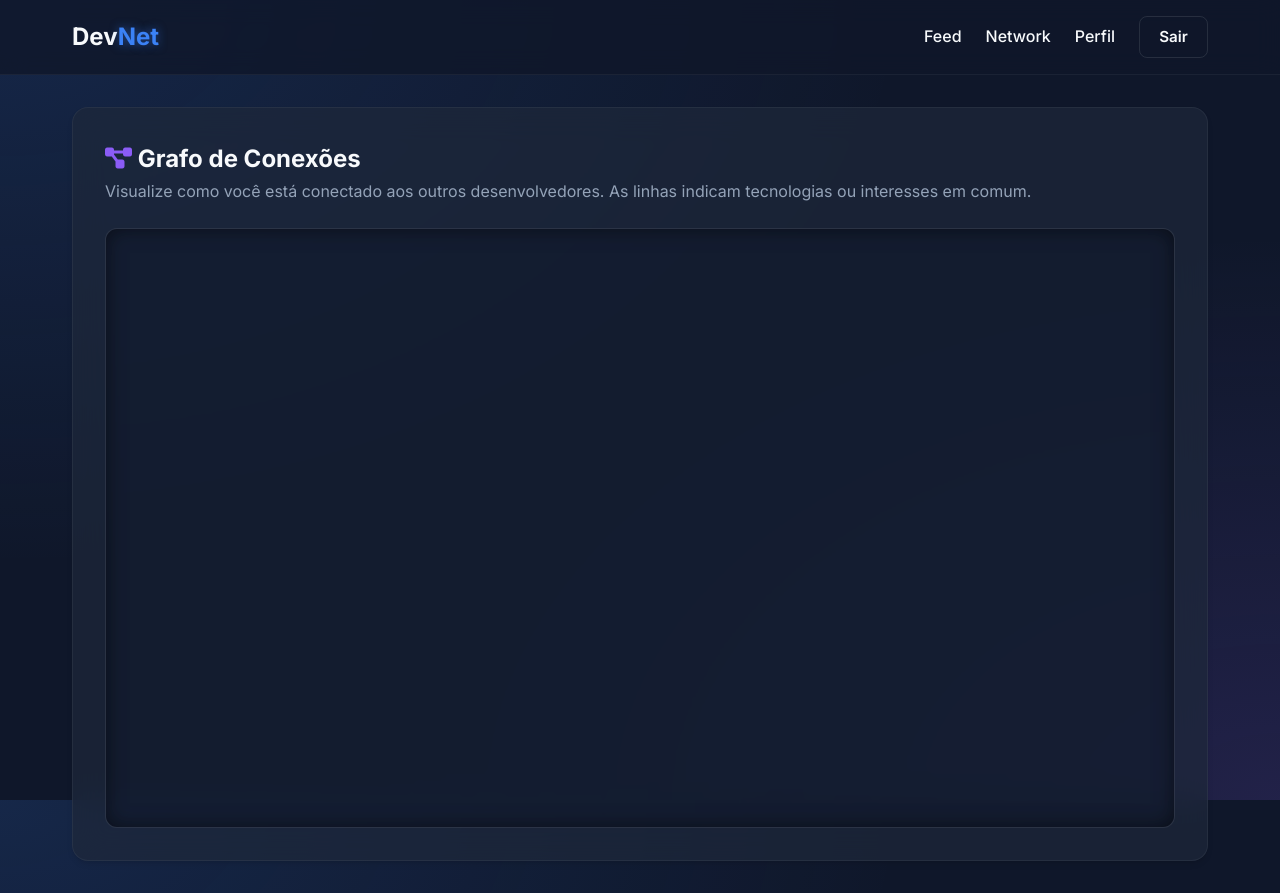
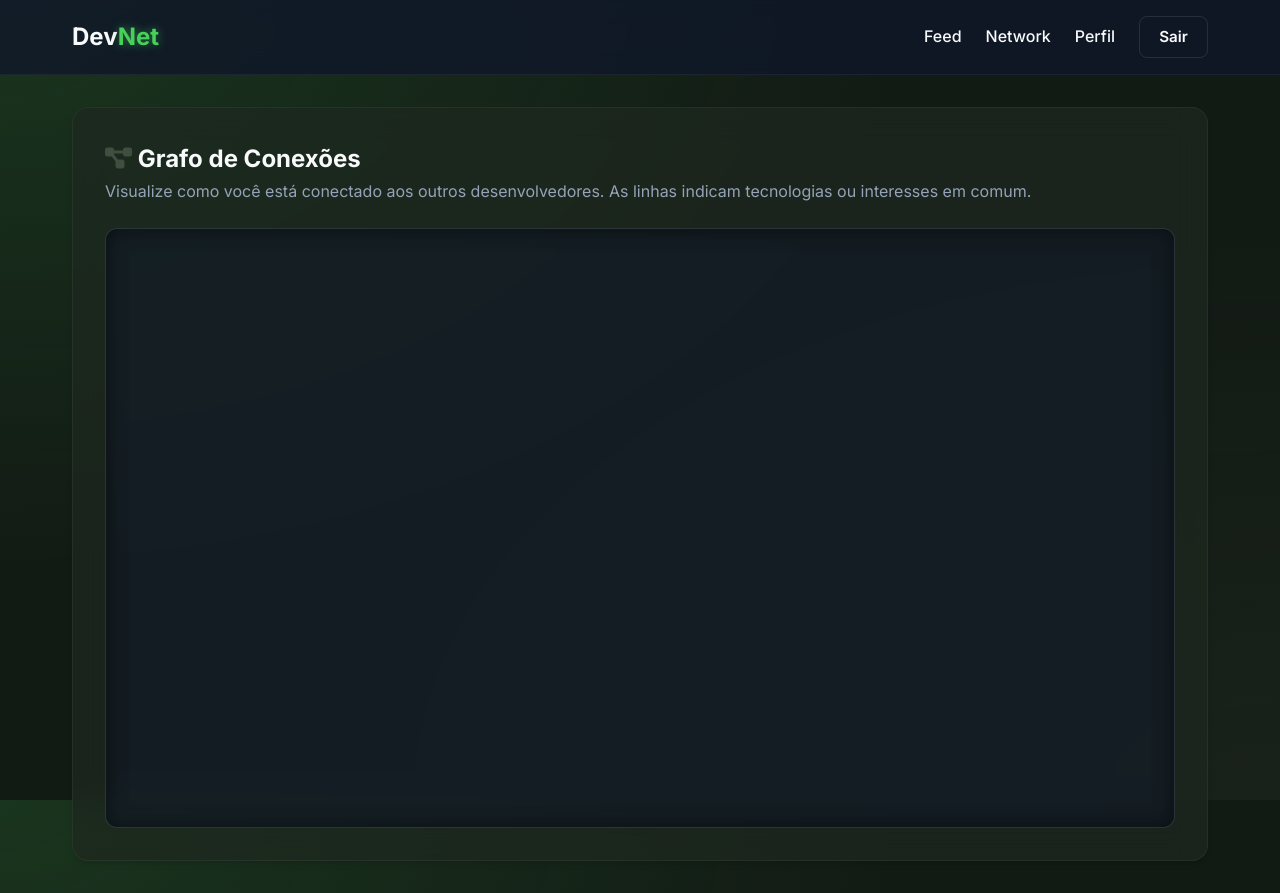
Before and after one commit to VinnizzZ/Rede_DBQP, a Flask app: page /users/network in a window 1280 px wide. Run offline with Flask 3, Linux system fonts and the light colour scheme; a user stored in the database is signed in; data that the repository does not hold is empty; some libraries are stand-ins or nearby versions.

Commit message:
ajustes design

```diff
--- a/app/routes/users.py
+++ b/app/routes/users.py
@@ -34,7 +34,10 @@ def profile():
         avatar_file = request.files.get('avatar')
         if avatar_file and avatar_file.filename != '':
             filename = secure_filename(avatar_file.filename)
-            uploads_dir = os.path.join(current_app.static_folder, 'uploads')
+
+            # Garante que a imagem seja salva na pasta app/static já existente
+            static_dir = os.path.join(os.path.dirname(os.path.dirname(__file__)), 'static')
+            uploads_dir = os.path.join(static_dir, 'uploads')
             os.makedirs(uploads_dir, exist_ok=True)
 
             file_path = os.path.join(uploads_dir, filename)
--- a/app/static/styles.css
+++ b/app/static/styles.css
@@ -1,14 +1,14 @@
 :root {
-    --bg-dark: #0f172a;
-    --bg-surface: rgba(30, 41, 59, 0.7);
-    --primary: #3b82f6;
-    --primary-hover: #2563eb;
-    --secondary: #8b5cf6;
+    --bg-dark: #121a14;
+    --bg-surface: rgba(30, 41, 32, 0.7);
+    --primary: #47D15A;
+    --primary-hover: #36b347;
+    --secondary: #3E4F3F;
     --text-main: #f8fafc;
     --text-muted: #94a3b8;
     --border-color: rgba(255, 255, 255, 0.1);
     --glass-border: 1px solid rgba(255, 255, 255, 0.05);
-    --glow: 0 0 20px rgba(59, 130, 246, 0.3);
+    --glow: 0 0 20px rgba(71, 209, 90, 0.3);
 }
 
 * {
@@ -23,8 +23,8 @@ body {
     color: var(--text-main);
     line-height: 1.6;
     background-image:
-        radial-gradient(at 0% 0%, rgba(59, 130, 246, 0.15) 0px, transparent 50%),
-        radial-gradient(at 100% 100%, rgba(139, 92, 246, 0.15) 0px, transparent 50%);
+        radial-gradient(at 0% 0%, rgba(71, 209, 90, 0.15) 0px, transparent 50%),
+        radial-gradient(at 100% 100%, rgba(62, 79, 63, 0.15) 0px, transparent 50%);
     background-attachment: fixed;
     min-height: 100vh;
 }
@@ -57,7 +57,7 @@ body {
 
 .highlight {
     color: var(--primary);
-    text-shadow: 0 0 10px rgba(59, 130, 246, 0.5);
+    text-shadow: 0 0 10px rgba(71, 209, 90, 0.5);
 }
 
 .nav-links {
@@ -99,7 +99,7 @@ body {
 
 .btn-primary:hover {
     transform: translateY(-2px);
-    box-shadow: 0 0 25px rgba(59, 130, 246, 0.5);
+    box-shadow: 0 0 25px rgba(71, 209, 90, 0.5);
 }
 
 .btn-outline {
@@ -169,7 +169,7 @@ body {
 .form-control:focus {
     outline: none;
     border-color: var(--primary);
-    box-shadow: 0 0 0 2px rgba(59, 130, 246, 0.2);
+    box-shadow: 0 0 0 2px rgba(71, 209, 90, 0.2);
 }
 
 /* Flash Messages */
@@ -218,7 +218,7 @@ body {
     font-weight: 700;
     line-height: 1.1;
     margin-bottom: 1.5rem;
-    background: linear-gradient(to right, #60a5fa, #c084fc);
+    background: linear-gradient(to right, #47D15A, #86efac);
     -webkit-background-clip: text;
     -webkit-text-fill-color: transparent;
 }
--- a/app/templates/base.html
+++ b/app/templates/base.html
@@ -1,5 +1,6 @@
 <!DOCTYPE html>
 <html lang="pt-BR">
+
 <head>
     <meta charset="UTF-8">
     <meta name="viewport" content="width=device-width, initial-scale=1.0">
@@ -7,8 +8,10 @@
     <link rel="stylesheet" href="{{ url_for('static', filename='styles.css') }}">
     <link href="https://fonts.googleapis.com/css2?family=Inter:wght@300;400;500;600;700&display=swap" rel="stylesheet">
     <script src="https://kit.fontawesome.com/a076d05399.js" crossorigin="anonymous"></script>
+    <link rel="icon" type="image/jpeg" href="{{ url_for('static', filename='dbqp_static_logo.jpg') }}">
     {% block head %}{% endblock %}
 </head>
+
 <body>
     <nav class="navbar">
         <div class="nav-container">
@@ -46,4 +49,5 @@
 
     <script src="{{ url_for('static', filename='script.js') }}"></script>
 </body>
+
 </html>
--- a/app/templates/feed.html
+++ b/app/templates/feed.html
@@ -26,7 +26,7 @@
                 <h4 style="margin-bottom: 0.5rem; text-align: left; font-size: 0.9rem; color: var(--text-muted);">Skills</h4>
                 <div style="display: flex; flex-wrap: wrap; gap: 0.5rem;">
                     {% for h in current_user.habilidades %}
-                    <span style="background: rgba(59, 130, 246, 0.2); color: #60a5fa; padding: 0.2rem 0.6rem; border-radius: 12px; font-size: 0.8rem;">
+                    <span style="background: rgba(71, 209, 90, 0.2); color: #47D15A; padding: 0.2rem 0.6rem; border-radius: 12px; font-size: 0.8rem;">
                         {{ h.nome }}
                     </span>
                     {% else %}
--- a/app/templates/index.html
+++ b/app/templates/index.html
@@ -24,7 +24,7 @@
     </div>
 
     <div class="card" style="text-align: center;">
-        <i class="fas fa-laptop-code" style="font-size: 3rem; color: #10b981; margin-bottom: 1rem;"></i>
+        <i class="fas fa-laptop-code" style="font-size: 3rem; color: var(--primary); margin-bottom: 1rem;"></i>
         <h3>Compartilhe Conhecimento</h3>
         <p style="color: var(--text-muted); margin-top: 0.5rem;">Poste no feed integrado e interaja com sua rede para aprender e ensinar simultaneamente.</p>
     </div>
--- a/app/templates/network.html
+++ b/app/templates/network.html
@@ -65,7 +65,7 @@
                         to: e.to,
                         value: e.value, // thickness
                         title: e.title, // hover info
-                        color: { color: 'rgba(96, 165, 250, 0.4)', highlight: '#3b82f6', hover: '#60a5fa' }
+                        color: { color: 'rgba(71, 209, 90, 0.4)', highlight: '#47D15A', hover: '#86efac' }
                     };
                 }));
 
@@ -80,10 +80,10 @@
                         size: 30,
                         borderWidth: 2,
                         color: {
-                            background: '#1e293b',
-                            border: '#8b5cf6',
+                            background: '#121a14',
+                            border: '#3E4F3F',
                             highlight: {
-                                background: '#3b82f6',
+                                background: '#47D15A',
                                 border: '#fff'
                             }
                         }
@@ -95,11 +95,11 @@
                     },
                     groups: {
                         1: { // Current User (me)
-                            color: { border: '#10b981', background: '#059669' },
+                            color: { border: '#47D15A', background: '#36b347' },
                             borderWidth: 3
                         },
                         2: { // Others
-                            color: { border: '#3b82f6', background: '#1e293b' }
+                            color: { border: '#3E4F3F', background: '#121a14' }
                         }
                     },
                     physics: {
--- a/app/templates/view_profile.html
+++ b/app/templates/view_profile.html
@@ -33,7 +33,7 @@
             <h4 style="color: var(--secondary); margin-bottom: 1rem;"><i class="fas fa-laptop-code"></i> Habilidades</h4>
             <div style="display: flex; flex-wrap: wrap; gap: 0.5rem;">
                 {% for h in user.habilidades %}
-                <span style="background: rgba(16, 185, 129, 0.2); color: #34d399; padding: 0.3rem 0.8rem; border-radius: 12px; font-size: 0.9rem;">
+                <span style="background: rgba(71, 209, 90, 0.2); color: #47D15A; padding: 0.3rem 0.8rem; border-radius: 12px; font-size: 0.9rem;">
                     {{ h.nome }}
                 </span>
                 {% else %}
@@ -46,7 +46,7 @@
             <h4 style="color: var(--primary); margin-bottom: 1rem;"><i class="fas fa-heart"></i> Interesses</h4>
             <div style="display: flex; flex-wrap: wrap; gap: 0.5rem;">
                 {% for i in user.interesses %}
-                <span style="background: rgba(59, 130, 246, 0.2); color: #60a5fa; padding: 0.3rem 0.8rem; border-radius: 12px; font-size: 0.9rem;">
+                <span style="background: rgba(62, 79, 63, 0.5); color: #86efac; padding: 0.3rem 0.8rem; border-radius: 12px; font-size: 0.9rem;">
                     {{ i.nome }}
                 </span>
                 {% else %}
```
Also changed, not shown: app.db, app/static/dbqp_static_logo.jpg (renamed from app/static/dbqp static logo.jpg), static/uploads/gri_li.jpg (deleted). Lines whose indentation alone changed are shown as unchanged.
